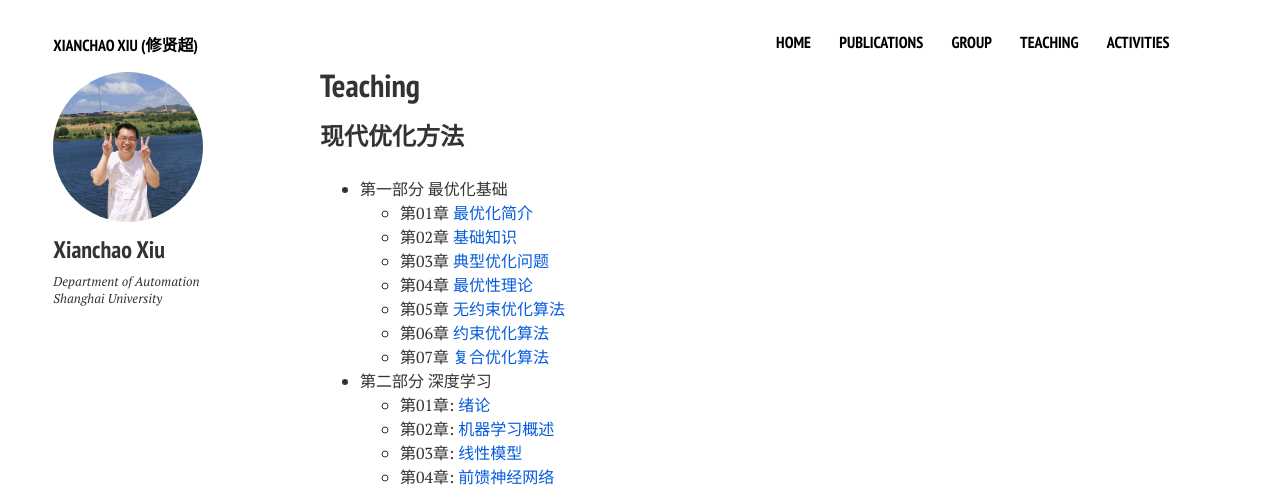
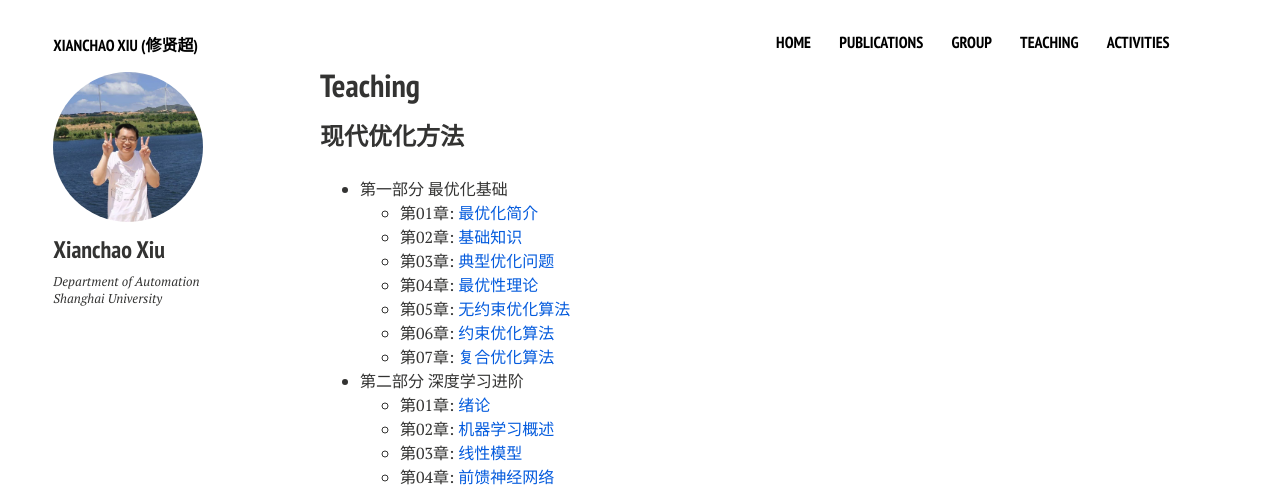
Before and after one commit to xianchaoxiu/xianchaoxiu.github.io, a Jekyll site: the page built from teaching/index.md, in a window 1280 px wide. Shown: the top 487 px of the page. Built offline with Jekyll 4.4.1, drawn with Linux system fonts in a browser that asks for light colours; nearby versions of some CDN libraries; part of the change alters nothing that is shown.

Commit message:
Update index.md

```diff
--- a/teaching/index.md
+++ b/teaching/index.md
@@ -12,14 +12,14 @@ share: false
 ###  现代优化方法
 
 - 第一部分 最优化基础
-  - 第01章  <a href="../teaching/OPT_1.pdf" class="textlink" target="_blank">最优化简介 </a>
-  - 第02章  <a href="../teaching/OPT_2.pdf" class="textlink" target="_blank">基础知识 </a>
-  - 第03章  <a href="../teaching/OPT_3.pdf" class="textlink" target="_blank">典型优化问题 </a>
-  - 第04章  <a href="../teaching/OPT_4.pdf" class="textlink" target="_blank">最优性理论 </a>
-  - 第05章 <a href="../teaching/OPT_5.pdf" class="textlink" target="_blank">无约束优化算法 </a>
-  - 第06章  <a href="../teaching/OPT_6.pdf" class="textlink" target="_blank">约束优化算法 </a>
-  - 第07章  <a href="../teaching/OPT_7.pdf" class="textlink" target="_blank">复合优化算法 </a>
-- 第二部分 深度学习
+  - 第01章: <a href="../teaching/OPT_1.pdf" class="textlink" target="_blank">最优化简介 </a>
+  - 第02章: <a href="../teaching/OPT_2.pdf" class="textlink" target="_blank">基础知识 </a>
+  - 第03章: <a href="../teaching/OPT_3.pdf" class="textlink" target="_blank">典型优化问题 </a>
+  - 第04章: <a href="../teaching/OPT_4.pdf" class="textlink" target="_blank">最优性理论 </a>
+  - 第05章: <a href="../teaching/OPT_5.pdf" class="textlink" target="_blank">无约束优化算法 </a>
+  - 第06章: <a href="../teaching/OPT_6.pdf" class="textlink" target="_blank">约束优化算法 </a>
+  - 第07章: <a href="../teaching/OPT_7.pdf" class="textlink" target="_blank">复合优化算法 </a>
+- 第二部分 深度学习进阶
   - 第01章: <a href="../teaching/DL_1.pdf" class="textlink" target="_blank">绪论 </a>
   - 第02章: <a href="../teaching/DL_2.pdf" class="textlink" target="_blank">机器学习概述 </a>
   - 第03章: <a href="../teaching/DL_3.pdf" class="textlink" target="_blank">线性模型 </a>
```
